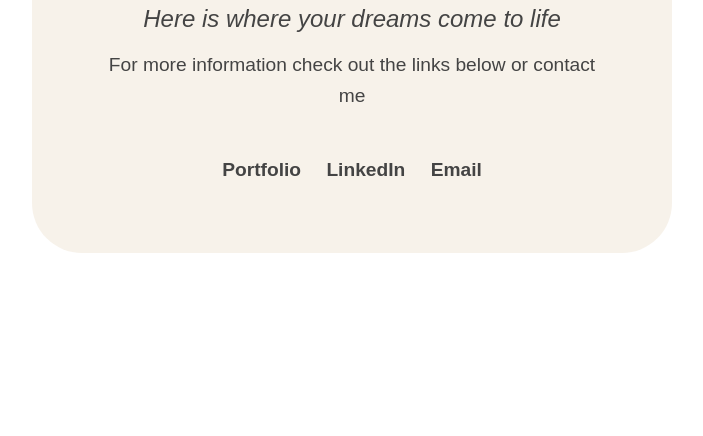
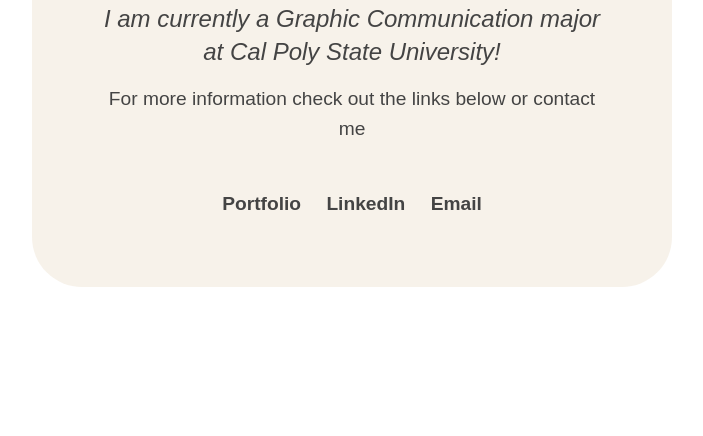
Before and after one commit to annafrias-grc/mycontactpage, a plain HTML site: page index.html in a window 1280 px wide. Shown: the part 414-850 px from the top of the page, without its empty margins (288-991 px from the left). Drawn offline with Linux system fonts and the light colour scheme; a web font is replaced by a local one.

Commit message:
round 4
changed my text for h2

```diff
--- a/index.html
+++ b/index.html
@@ -16,7 +16,7 @@
     <div class="center">
         <img id="logo" src="images/logo.png" alt="logo" width="600" class="center">
         <h1>Welcome to my page!</h1>
-        <h2>Here is where your dreams come to life</h2>
+        <h2>I am currently a Graphic Communication major at Cal Poly State University!</h2>
         <p>For more information check out the links below or contact me</p>
 
         <nav>
```
